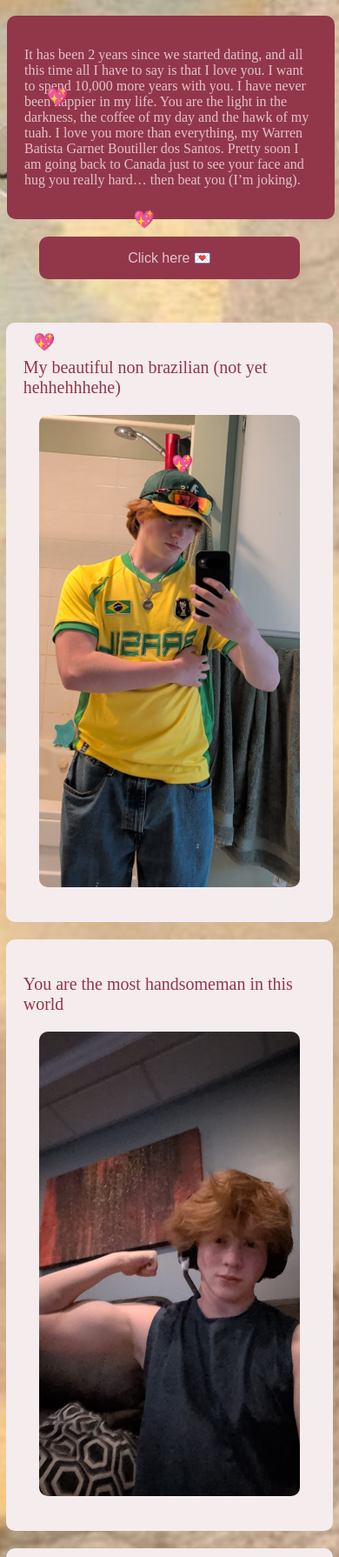
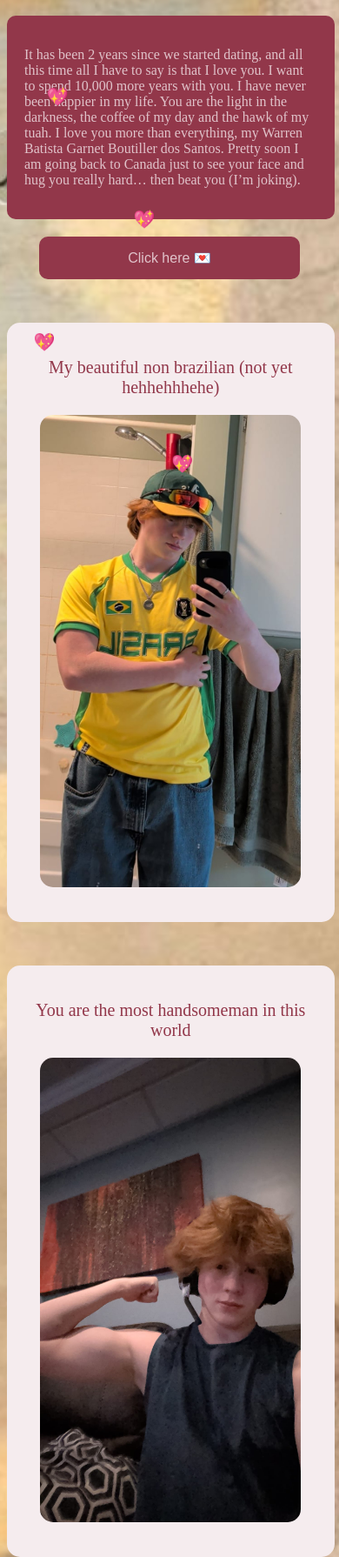
Before and after one commit to MarianaBatistaSantos/2anosdenamoro_M-W, a plain HTML site: page index.html in a window 390 px wide. Shown: the part 210-2000 px from the top of the page at 87% size. Drawn offline with Linux system fonts and the light colour scheme.

Commit message:
Refactor CSS for improved layout and design
Updated styles for layout and responsiveness.

```diff
--- a/style.css
+++ b/style.css
@@ -72,68 +72,40 @@ header {
     }
 }
 
-
 .todasfotos {
    margin-top: 200px;
+   display: flex;
+   flex-wrap: wrap;
+   justify-content: center;
+   gap: 30px;
 }
 
+/* TODAS AS CAIXAS DE FOTO */
+.foto, .foto2, .foto3 {
+    background-color: #f5ecee;
+    border-radius: 15px;
+    padding: 20px;
+    width: 350px;
+    color: #92374a;
+    font-size: 20px;
+    text-align: center;
 
-
-.foto {
-    background-color: #f5ecee;
-    border-radius: 10px;
-    padding: 20px;
-    margin: 20px;
-    width: 40%;
-    color: #92374a ;
-    font-size: 20px;
-}
-.fotobrazuka {
-    width: 300px;
-    height: auto;
-    border-radius: 10px;
-    margin-top: 20px;
-    margin-left:10px;
+    /* REMOVE BAGUNÇA ANTIGA */
+    margin: 0;
 }
 
-.foto2 {
-    background-color: #f5ecee;
-    border-radius: 10px;
-    padding: 20px;
-    margin-left: 500px;
-    width: 40%;
-    color: #92374a ;
-    font-size: 20px;
-    margin-top: -400px;
+/* TODAS AS IMAGENS */
+.fotobrazuka, .fotomusculo, .fotoface {
+    width: 100%;
+    max-width: 300px;
+    height: auto;
+    border-radius: 15px;
+    margin-top: 15px;
+
+    display: block;
+    margin-left: auto;
+    margin-right: auto;
 }
-.fotomusculo {
-    width: 300px;
-    height: auto;
-    border-radius: 10px;
-    margin-top: 20px;
-    margin-left:10px;
-}
-
-.foto3 {
-    background-color: #f5ecee;
-    border-radius: 10px;
-    padding: 20px;
-    margin-left: 20px;
-    width: 40%;
-    color: #92374a ;
-    font-size: 20px;
-    margin-top: -150px;
-
-}
-
-.fotoface {
-    width: 300px;
-    height: auto;
-    border-radius: 10px;
-    margin-top: 20px;
-    margin-left:10px;
-}
-
 .fotobrazuka, .fotomusculo, .fotoface {
     transition: transform 0.3s;
 }
```
